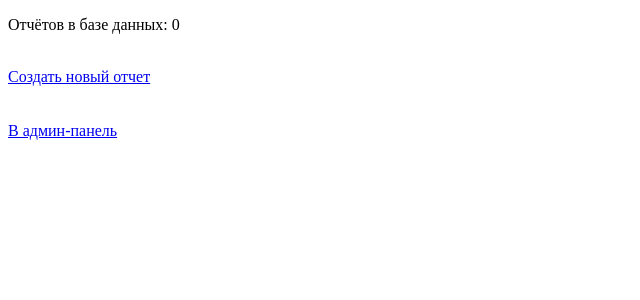
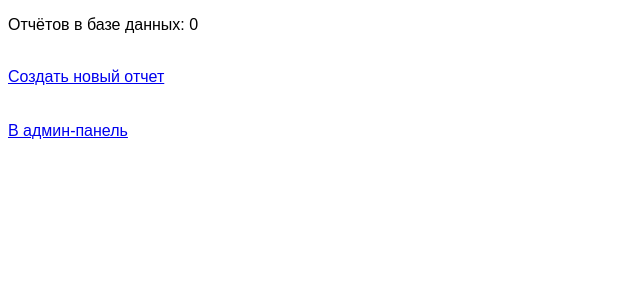
Before and after one commit to urbanovkg/motopsy-reports, a Django app: page /list/ in a window 1280 px wide. Shown: the top 300 px of the page, without its empty margins (0-640 px from the left). Run offline with Django 3.2, Linux system fonts and the light colour scheme; data that the repository does not hold is empty.

Commit message:
список отчетов оформление 6

```diff
--- a/reports/static/css/list.css
+++ b/reports/static/css/list.css
@@ -1,5 +1,6 @@
 * {
     font-size: 12pt;
+    font-family: Arial;
 }
 
 #listall {
--- a/reports/static/css/login.css
+++ b/reports/static/css/login.css
@@ -1,5 +1,5 @@
 * {
-    font-size: 24pt;
+    font-size: 18pt;
 }
 
 #button {
--- a/reports/templates/list.html
+++ b/reports/templates/list.html
@@ -6,7 +6,7 @@
     <title>Список отчетов</title>
     <link href="{% static 'css/list.css' %}" rel="stylesheet" type="text/css">
     <link rel="shortcut icon" type="image/png" href="{% static "favicon.ico" %}">
-    <meta name="viewport" content="width=device-width, initial-scale=1">
+    <meta name="viewport" content="width=device-width, initial-scale=1.0, maximum-scale=1.0, user-scalable=no">
 </head>
 
 <body>
--- a/reports/templates/login.html
+++ b/reports/templates/login.html
@@ -6,7 +6,7 @@
     <title>Авторизация</title>
     <link rel="shortcut icon" type="image/png" href="{% static "favicon.ico" %}">
     <link rel="stylesheet" href="{% static 'css/login.css' %}" />
-    <meta name="viewport" content="width=device-width, initial-scale=1">
+    <meta name="viewport" content="width=device-width, initial-scale=1.0, maximum-scale=1.0, user-scalable=no">
 </head>
 
 <body>
```
